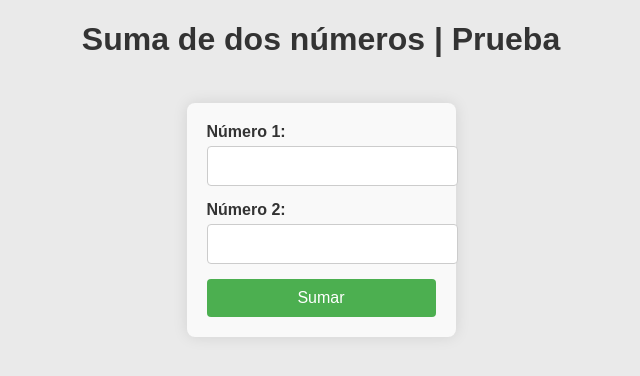
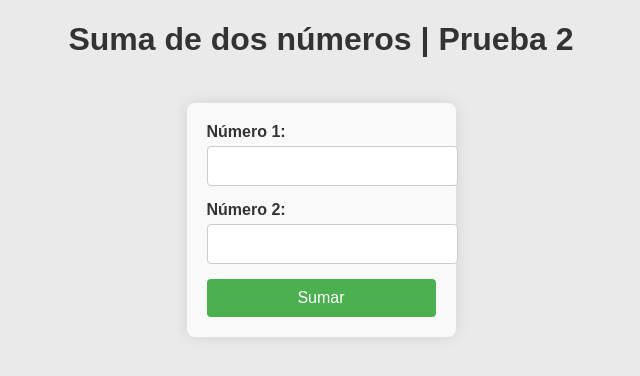
Before and after one commit to AbelHaro/TRD-demo-CI-CD, a website with bundled scripts: page app/index.html in a window 1280 px wide. Shown: the whole page, without its empty margins (319-959 px from the left). Built offline with nearby package versions, Linux system fonts and the light colour scheme.

Commit message:
modificación para prueba

```diff
--- a/app/index.html
+++ b/app/index.html
@@ -6,7 +6,7 @@
         <title>Suma de dos números</title>
     </head>
     <body>
-        <h1>Suma de dos números | Prueba</h1>
+        <h1>Suma de dos números | Prueba 2</h1>
         <form id="sumForm">
             <label for="num1">Número 1:</label>
             <input type="number" id="num1" name="num1" required />
```
